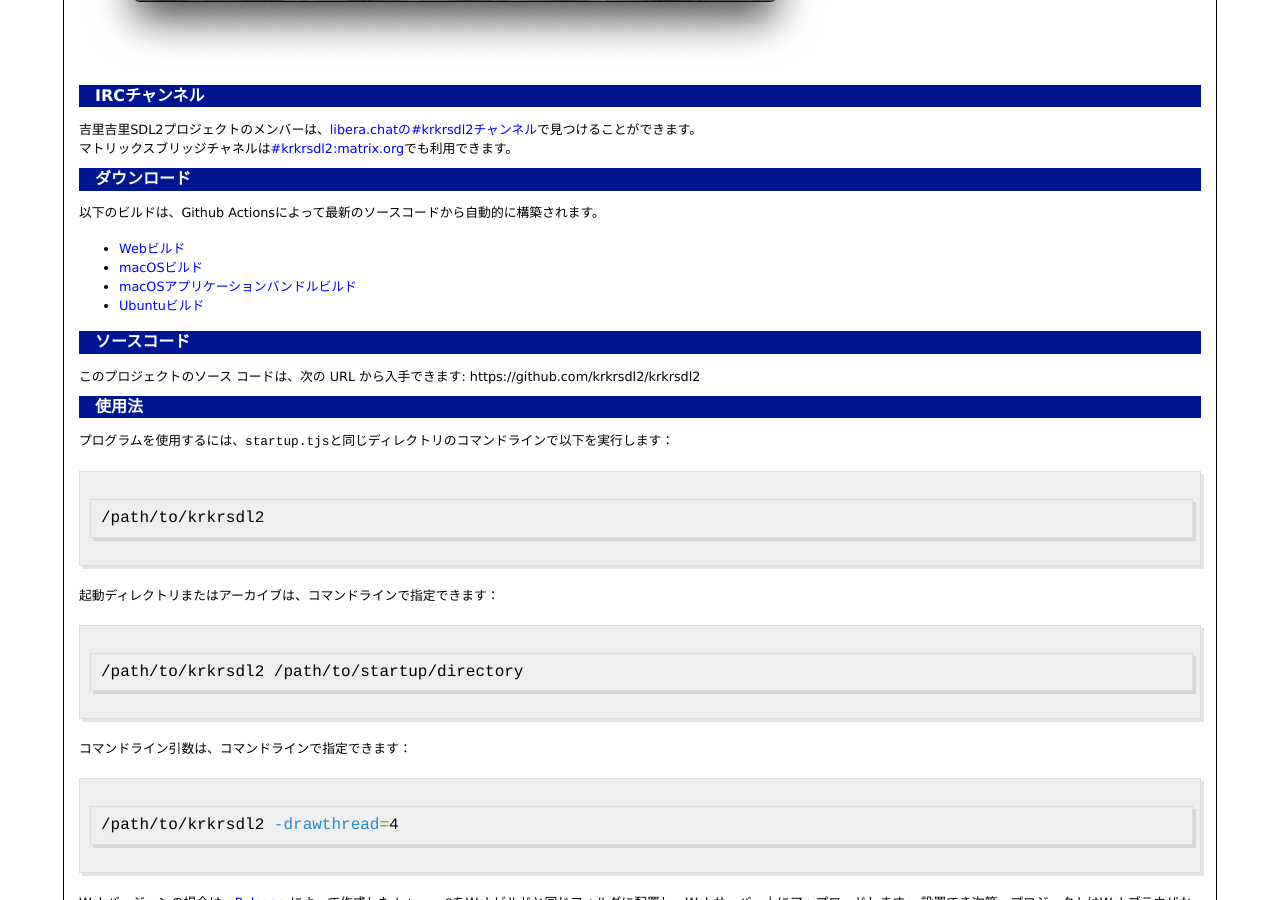
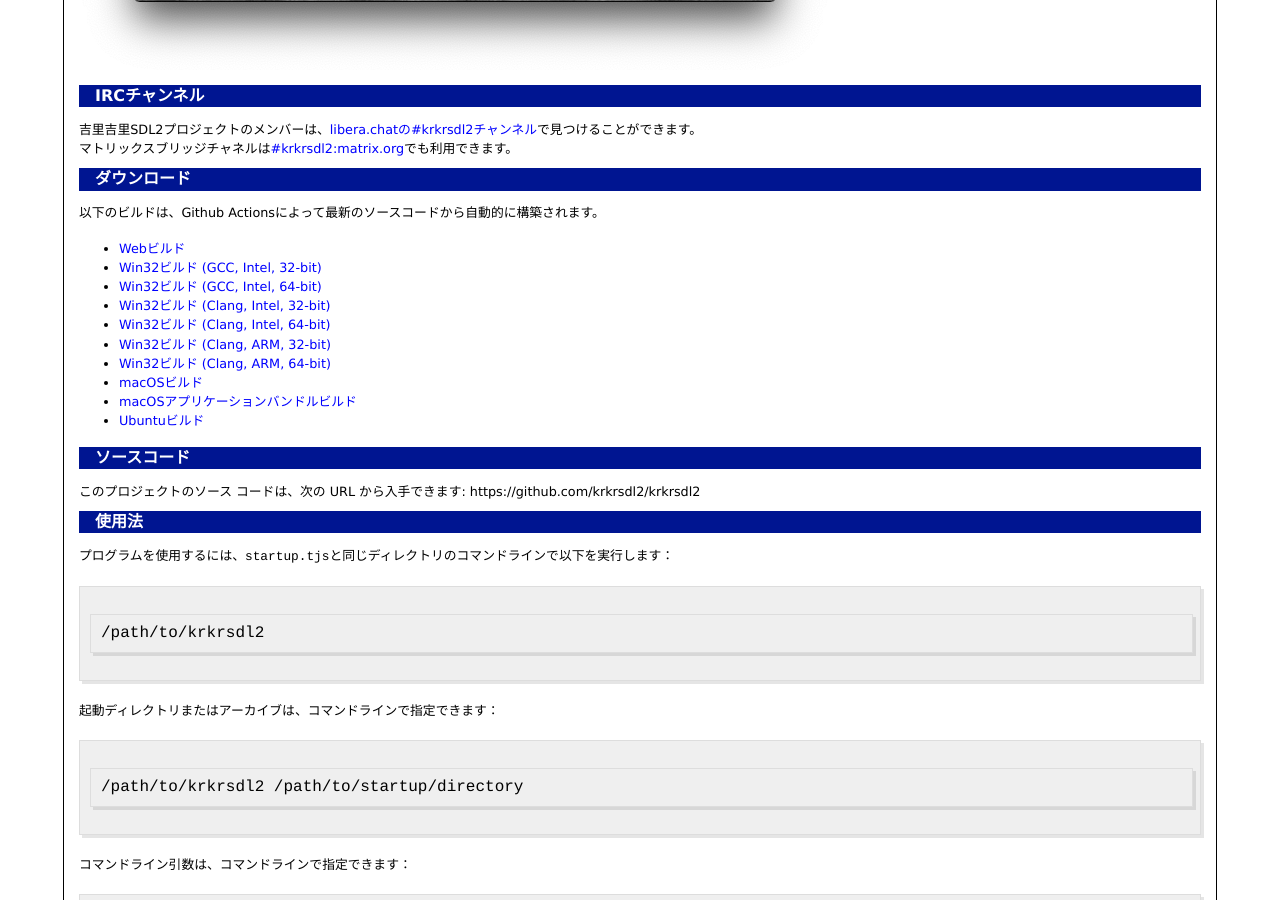
Before and after one commit to krkrsdl2/krkrsdl2, a Jekyll site: the page built from index.md, in a window 1280 px wide and 900 px high, scrolled down 920 px. Built offline with Jekyll 4.4.1, drawn with Linux system fonts in a browser that asks for light colours; Markdown is read by kramdown in place of the engine named in the settings.

```diff
--- a/index.md
+++ b/index.md
@@ -32,6 +32,12 @@ Webブラウザーでプレイできるデモはここにあります：https://
 以下のビルドは、Github Actionsによって最新のソースコードから自動的に構築されます。
 
 * [Webビルド](https://github.com/krkrsdl2/krkrsdl2/releases/download/latest/krkrsdl2-web.zip)
+* [Win32ビルド (GCC, Intel, 32-bit)](https://github.com/krkrsdl2/krkrsdl2/releases/download/latest/krkrsdl2-win32-i686-gcc.zip)
+* [Win32ビルド (GCC, Intel, 64-bit)](https://github.com/krkrsdl2/krkrsdl2/releases/download/latest/krkrsdl2-win32-amd64-gcc.zip)
+* [Win32ビルド (Clang, Intel, 32-bit)](https://github.com/krkrsdl2/krkrsdl2/releases/download/latest/krkrsdl2-win32-i686-clang.zip)
+* [Win32ビルド (Clang, Intel, 64-bit)](https://github.com/krkrsdl2/krkrsdl2/releases/download/latest/krkrsdl2-win32-amd64-clang.zip)
+* [Win32ビルド (Clang, ARM, 32-bit)](https://github.com/krkrsdl2/krkrsdl2/releases/download/latest/krkrsdl2-win32-arm-clang.zip)
+* [Win32ビルド (Clang, ARM, 64-bit)](https://github.com/krkrsdl2/krkrsdl2/releases/download/latest/krkrsdl2-win32-arm64-clang.zip)
 * [macOSビルド](https://github.com/krkrsdl2/krkrsdl2/releases/download/latest/krkrsdl2-macos.zip)
 * [macOSアプリケーションバンドルビルド](https://github.com/krkrsdl2/krkrsdl2/releases/download/latest/krkrsdl2-macos-appbundle.zip)
 * [Ubuntuビルド](https://github.com/krkrsdl2/krkrsdl2/releases/download/latest/krkrsdl2-ubuntu.zip)
```
Also changed, not shown: en/index.md (+6 -0 lines).
